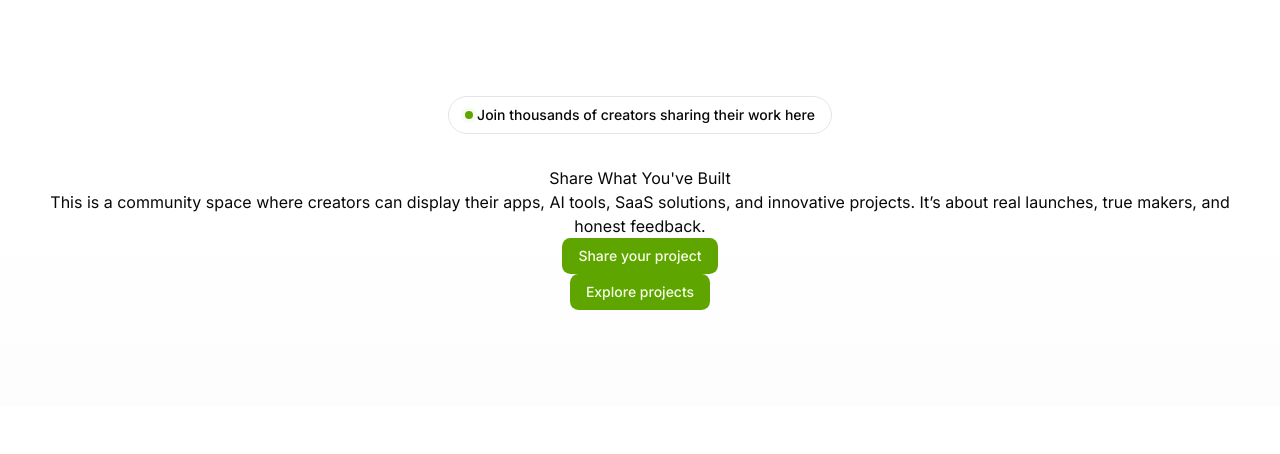
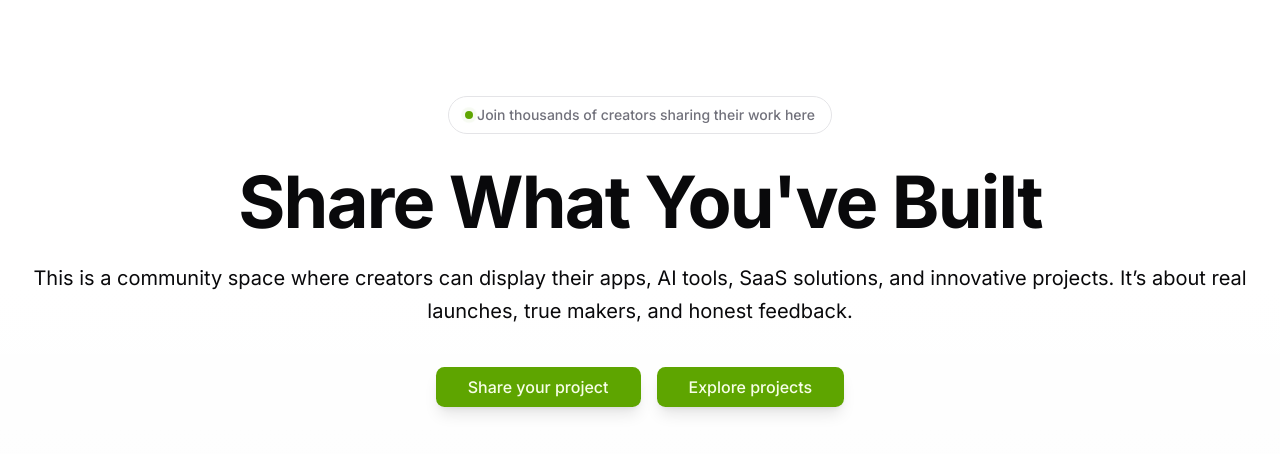
Before and after one commit to codeGoCodeNot/Works, a Next.js app: page / in a window 1280 px wide. Shown: the top 454 px of the page. Built offline with nearby package versions, Linux system fonts and the light colour scheme.

Commit message:
Update Header: use path file for navigation with Link buttons (submitPath and explorePath)

```diff
--- /dev/null
+++ b/src/app/explore/page.tsx
@@ -0,0 +1,5 @@
+const ExplorePage = () => {
+  return <div>ExplorePage</div>;
+};
+
+export default ExplorePage;
--- /dev/null
+++ b/src/app/submit/page.tsx
@@ -0,0 +1,5 @@
+const SubmitPage = () => {
+  return <div>SubmitPage</div>;
+};
+
+export default SubmitPage;
--- a/src/components/header.tsx
+++ b/src/components/header.tsx
@@ -1,5 +1,7 @@
+import Link from "next/link";
 import LiveBadge from "./live-badge";
 import { Button } from "./ui/button";
+import { explorePath, submitPath } from "@/path";
 
 const Header = () => {
   return (
@@ -10,14 +12,22 @@
             description="Join thousands of creators sharing their work here"
             className="px-4 py-2 mb-8 text-sm backdrop-blur-sm"
           />
-          <h1>Share What You&apos;ve Built</h1>
-          <p>
+          <h1 className="text-5xl sm:text-6xl lg:text-7xl font-bold tracking-tight mb-6 max-w-5xl">
+            Share What You&apos;ve Built
+          </h1>
+          <p className="text-lg sm:text-xl text-muted-foreground, mb-10 leading-relaxed">
             This is a community space where creators can display their apps, AI
             tools, SaaS solutions, and innovative projects. It’s about real
             launches, true makers, and honest feedback.
           </p>
-          <Button>Share your project</Button>
-          <Button>Explore projects</Button>
+          <div className="flex flex-col sm:flex-row gap-4 mb-16">
+            <Button asChild size="lg" className="text-base px-8 shadow-lg">
+              <Link href={submitPath()}>Share your project</Link>
+            </Button>
+            <Button asChild size="lg" className="text-base px-8 shadow-lg">
+              <Link href={explorePath()}>Explore projects</Link>
+            </Button>
+          </div>
         </div>
       </div>
     </div>
--- a/src/components/live-badge.tsx
+++ b/src/components/live-badge.tsx
@@ -12,7 +12,7 @@
         <span className="animate-ping absolute inline-flex h-full w-full rounded-full bg-primary opacity-75"></span>
         <span className="relative inline-flex rounded-full h-2 w-2 bg-primary" />
       </span>
-      {description}
+      <span className="text-muted-foreground">{description}</span>
     </Badge>
   );
 };
--- /dev/null
+++ b/src/path.ts
@@ -0,0 +1,2 @@
+export const submitPath = () => "/submit";
+export const explorePath = () => "/explore";
```
